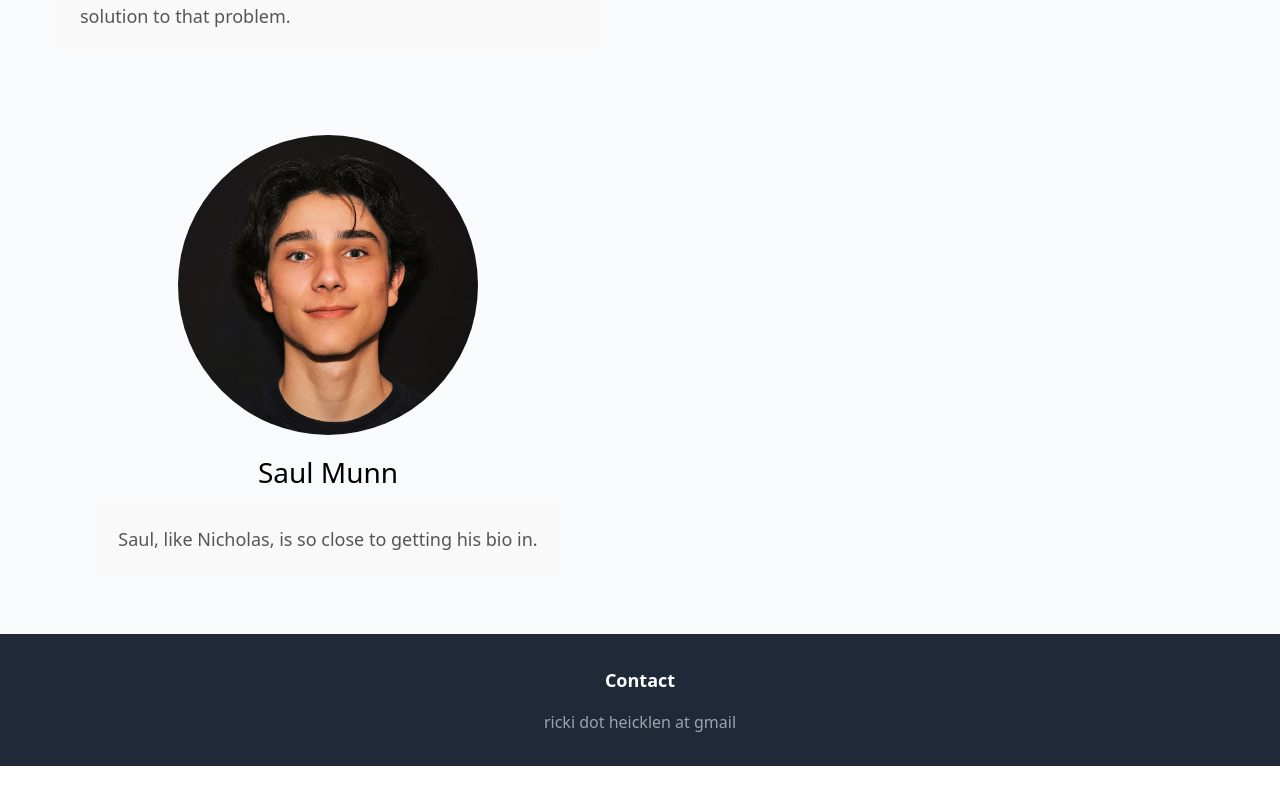
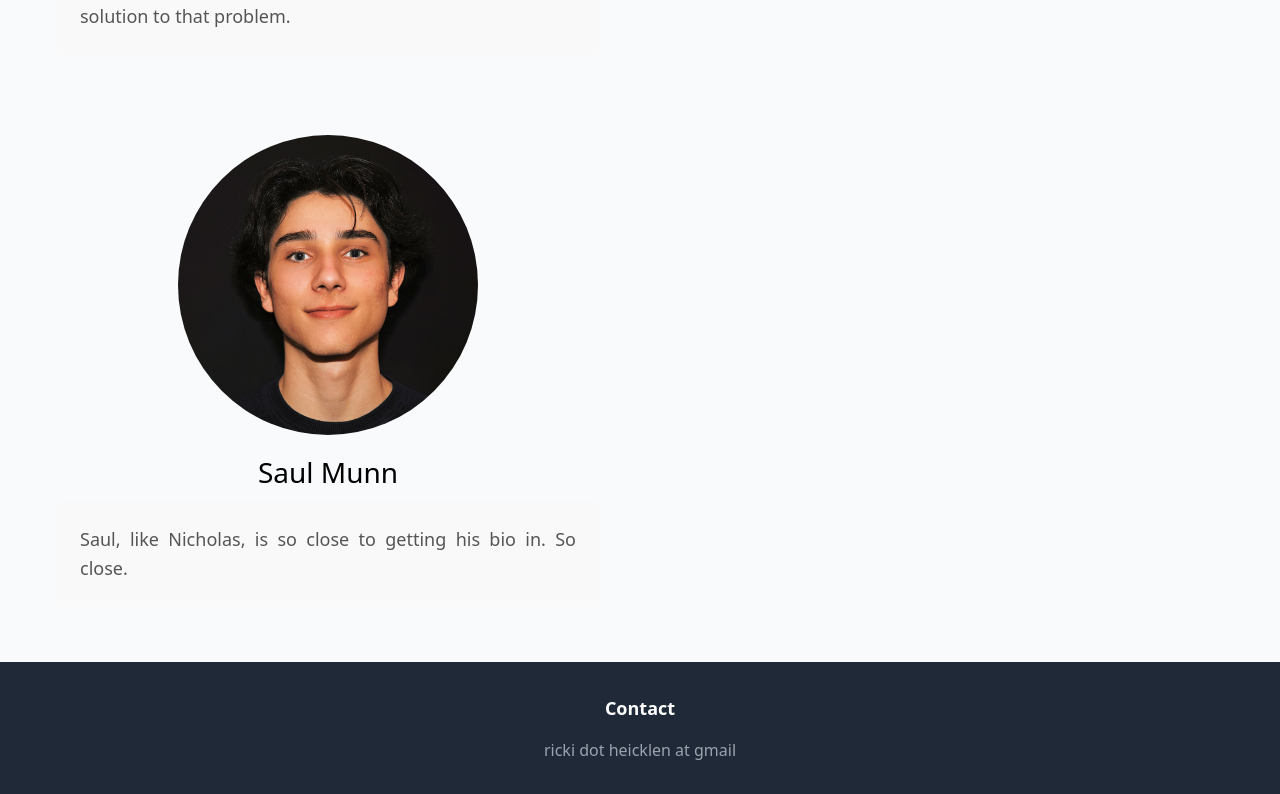
Before and after one commit to tradingbootcamp/website, a Vue app: page /team in a window 1280 px wide. Shown: the part 1526-2320 px from the top of the page. Before the commit the page ends 2292 px from the top, so only its background shows below. Built offline with nearby package versions, Linux system fonts and the light colour scheme.

Commit message:
saul bio addition

```diff
--- a/src/components/team.vue
+++ b/src/components/team.vue
@@ -55,7 +55,7 @@ const teamMembers = [
   {
     id: 5,
     name: 'Saul Munn',
-    bio: 'Saul, like Nicholas, is so close to getting his bio in.',
+    bio: 'Saul, like Nicholas, is so close to getting his bio in. So close.',
     image: saulImage
   }
 ]
```
